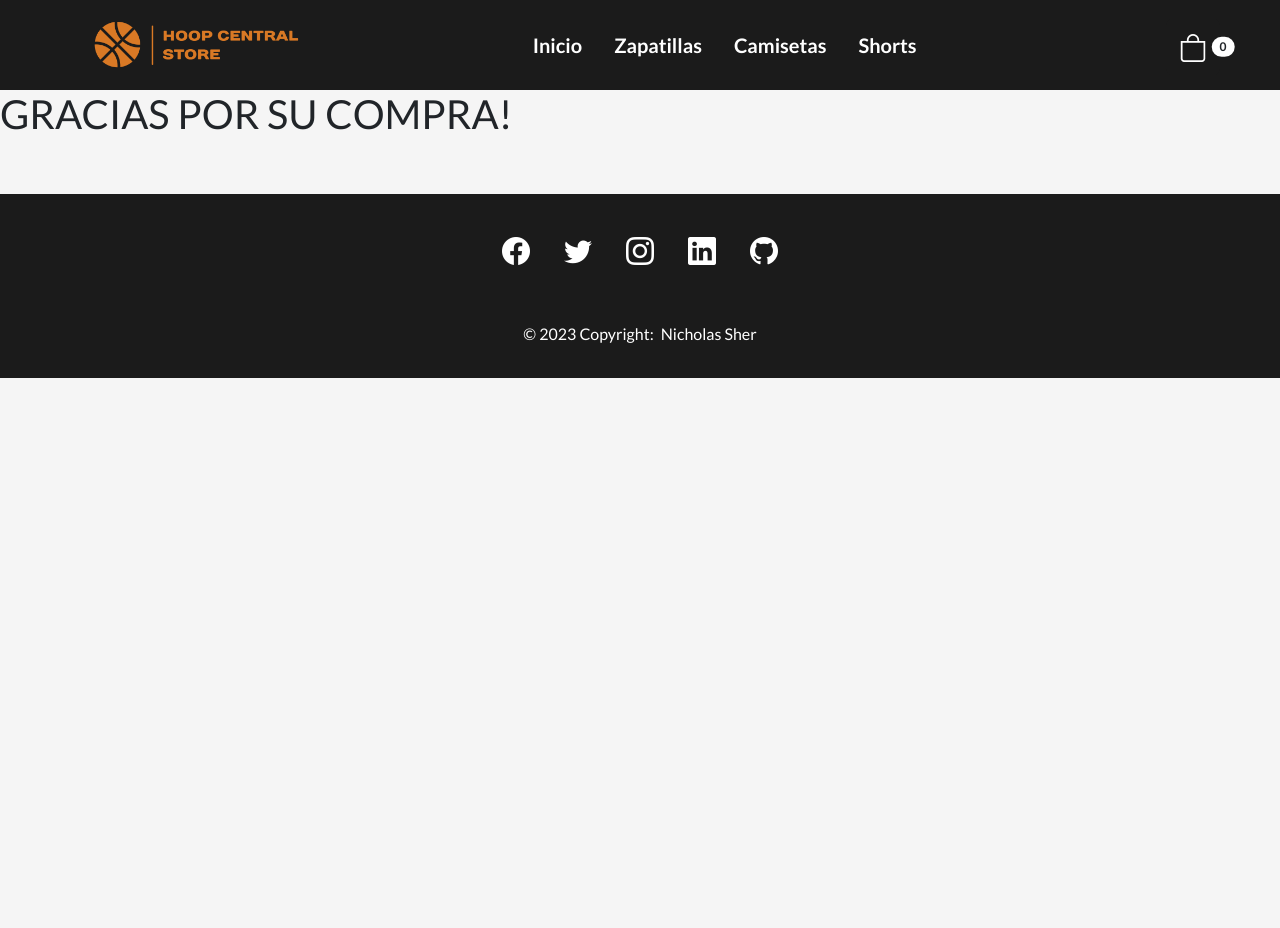
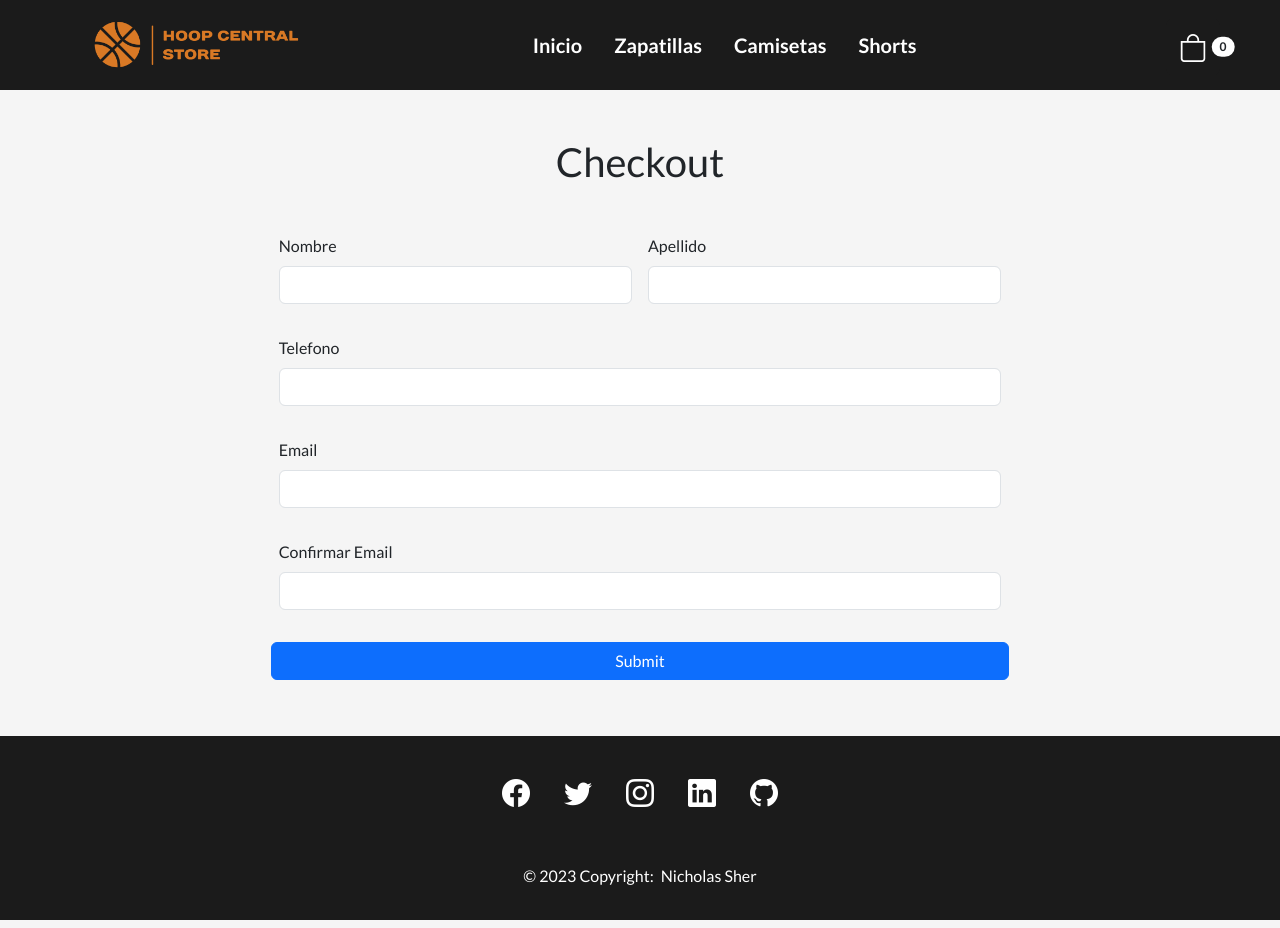
Before and after one commit to nicossher/tienda-ecommerce, a React (Create React App) app: page /checkout in a window 1280 px wide. Before the commit the page ends 800 px from the top, so only its background shows below. Built offline with nearby package versions, Linux system fonts and the light colour scheme.

Commit message:
Entrega final Sher

```diff
--- a/src/App.css
+++ b/src/App.css
@@ -162,6 +162,10 @@ Footer {
   min-height: 60vh;
 }
 
+.errorDiv {
+  height: 59vh;
+}
+
 /* // X-Large devices (large desktops, 1200px and up) */
 @media (min-width: 1200px) {
   .navbar-collapse li:hover {
--- a/src/App.js
+++ b/src/App.js
@@ -5,6 +5,7 @@ import ItemDetailContainer from "./views/ItemDetailContainer";
 import { BrowserRouter, Routes, Route } from "react-router-dom";
 import { CartProvider } from "./context/CartContext";
 import CartView from "./views/cartView";
+import CheckoutView from "./views/checkout";
 
 function App() {
   return (
@@ -29,12 +30,17 @@ function App() {
                 element={<ItemDetailContainer />}
               />
               <Route exact path='/cart' element={<CartView />} />
+              <Route exact path='/checkout' element={<CheckoutView />} />
               <Route
-                exact
-                path='/checkout'
-                element={<h1>GRACIAS POR SU COMPRA!</h1>}
+                path='*'
+                element={
+                  <div className='errorDiv'>
+                    <h1 className='d-flex container m-5'>
+                      ERROR: NO EXISTE LA RUTA
+                    </h1>
+                  </div>
+                }
               />
-              <Route path='*' element={<h1>NO EXISTE LA RUTA</h1>} />
             </Routes>
           </Layout>
         </CartProvider>
--- /dev/null
+++ b/src/components/checkout/checkoutForm.js
@@ -0,0 +1,120 @@
+import { useState } from "react";
+
+function CheckoutForm({ onConfirm }) {
+  const [name, setName] = useState("");
+  const [lastName, setLastName] = useState("");
+  const [phone, setPhone] = useState("");
+  const [email, setEmail] = useState("");
+  const [confirmEmail, setConfirmEmail] = useState("");
+
+  const handleSubmit = (e) => {
+    e.preventDefault();
+
+    if (email === confirmEmail) {
+      const userData = {
+        name,
+        lastName,
+        phone,
+        email,
+      };
+
+      if (Object.keys(userData).some((key) => userData[key] === "")) {
+        alert("Complete todos los campos");
+      } else {
+        onConfirm(userData);
+      }
+    } else {
+      console.log("mails no coinciden");
+    }
+  };
+
+  return (
+    <div className='container mt-5'>
+      <form
+        className='row g-3 needs-validation'
+        noValidate
+        onSubmit={handleSubmit}
+      >
+        <div className='col-md-4 mb-3 offset-md-2'>
+          <label for='inputName' className='form-label'>
+            Nombre
+          </label>
+          <input
+            type='text'
+            name='formName'
+            className='form-control'
+            required
+            value={name}
+            onChange={(e) => setName(e.target.value)}
+          />
+          <div className='invalid-feedback'>Es necesario poner el nombre.</div>
+        </div>
+
+        <div className='col-md-4 mb-3 needs-validation'>
+          <label for='inputLastName' className='form-label'>
+            Apellido
+          </label>
+          <input
+            type='text'
+            name='formLastName'
+            className='form-control'
+            value={lastName}
+            required
+            onChange={(e) => setLastName(e.target.value)}
+          />
+          <div className='invalid-feedback'>
+            Es necesario poner los apellidos.
+          </div>
+        </div>
+        <div className='col-md-8 mb-3 needs-validation offset-md-2'>
+          <label for='inputNumber' className='form-label'>
+            Telefono
+          </label>
+          <input
+            type='text'
+            name='formNumber'
+            className='form-control'
+            value={phone}
+            required
+            onChange={(e) => setPhone(e.target.value)}
+          />
+          <div className='invalid-feedback'>
+            Es necesario poner el numero de telefono.
+          </div>
+        </div>
+        <div className='col-md-8 mb-3 needs-validation offset-md-2'>
+          <label for='inputEmail' className='form-label'>
+            Email
+          </label>
+          <input
+            type='text'
+            name='formEmail'
+            className='form-control'
+            value={email}
+            required
+            onChange={(e) => setEmail(e.target.value)}
+          />
+          <div className='invalid-feedback'>Es necesario poner el mail.</div>
+        </div>
+        <div className='col-md-8 mb-3 needs-validation offset-md-2'>
+          <label for='inputConfirmEmail' className='form-label'>
+            Confirmar Email
+          </label>
+          <input
+            type='text'
+            name='formConfirmEmail'
+            className='form-control'
+            value={confirmEmail}
+            required
+            onChange={(e) => setConfirmEmail(e.target.value)}
+          />
+        </div>
+        <button type='submit' className='btn btn-primary col-md-8 offset-md-2'>
+          Submit
+        </button>
+      </form>
+    </div>
+  );
+}
+
+export default CheckoutForm;
--- a/src/components/loadSpinner/LoadSpinner.js
+++ b/src/components/loadSpinner/LoadSpinner.js
@@ -1,9 +1,9 @@
 import Spinner from "react-bootstrap/Spinner";
 
-function LoadSpinner() {
+function LoadSpinner({ text }) {
   return (
     <div className='d-flex spinner justify-content-center m-auto'>
-      <h1>Loading... </h1>
+      <h1>{text} </h1>
       <Spinner animation='border' />;
     </div>
   );
--- a/src/context/CartContext.js
+++ b/src/context/CartContext.js
@@ -8,8 +8,6 @@ export const CartProvider = ({ children }) => {
   const [cart, setCart] = useState([]);
   const [totalPrice, setTotalPrice] = useState(0);
   const [totalQuantity, setTotalQuantity] = useState(0);
-
-  console.log(cart);
 
   const isInCart = (itemId) => {
     return cart.some((product) => product.id === itemId);
--- a/src/hooks/useItemById.js
+++ b/src/hooks/useItemById.js
@@ -10,7 +10,9 @@ export const useItemById = (itemId) => {
     const biciRef = doc(db, "items", itemId);
     getDoc(biciRef)
       .then((snapshot) => {
-        setProduct({ id: snapshot.id, ...snapshot.data() });
+        if (snapshot.data()) {
+          setProduct({ id: snapshot.id, ...snapshot.data() });
+        }
       })
       .finally(() => {
         setLoading(false);
--- a/src/hooks/useProductList.js
+++ b/src/hooks/useProductList.js
@@ -10,6 +10,7 @@ export const useProductList = () => {
   const { categoryId } = useParams();
 
   useEffect(() => {
+    setProducts([]);
     setLoading(true);
 
     const itemsCollection = categoryId
--- a/src/views/ItemDetailContainer.js
+++ b/src/views/ItemDetailContainer.js
@@ -8,14 +8,16 @@ function ItemDetailContainer() {
   const { product, loading } = useItemById(itemId);
 
   if (loading) {
-    return <LoadSpinner />;
+    return <LoadSpinner text='Loading...' />;
   }
 
   if (!product) {
     return (
-      <h1 className='d-flex container m-5'>
-        ERROR 404! "PRODUCTO NO ENCONTRADO"
-      </h1>
+      <div className='errorDiv'>
+        <h1 className='d-flex container m-5'>
+          ERROR 404! "PRODUCTO NO ENCONTRADO"
+        </h1>
+      </div>
     );
   }
 
--- a/src/views/ItemListConteiner.js
+++ b/src/views/ItemListConteiner.js
@@ -8,7 +8,7 @@ function ItemListContainer({ greeting }) {
   return (
     <div>
       {loading ? (
-        <LoadSpinner />
+        <LoadSpinner text='Loading...' />
       ) : (
         <h1 className='text-center mt-5'>{greeting}</h1>
       )}
--- /dev/null
+++ b/src/views/checkout.js
@@ -0,0 +1,101 @@
+import { useContext, useState } from "react";
+import CheckoutForm from "../components/checkout/checkoutForm";
+import { CartContext } from "../context/CartContext";
+import {
+  Timestamp,
+  addDoc,
+  collection,
+  documentId,
+  getDocs,
+  query,
+  where,
+  writeBatch,
+} from "firebase/firestore";
+import LoadSpinner from "../components/loadSpinner/LoadSpinner";
+import { db } from "../index";
+
+function CheckoutView() {
+  const [loading, setLoading] = useState(false);
+  const [orderId, setOrderId] = useState("");
+
+  const { cart, totalPrice, clearCart } = useContext(CartContext);
+
+  const createOrder = async ({ name, phone, email }) => {
+    setLoading(true);
+
+    try {
+      const objOrder = {
+        buyer: {
+          name: name,
+          phone: phone,
+          email: email,
+        },
+        items: cart,
+        total: totalPrice,
+        date: Timestamp.fromDate(new Date()),
+      };
+
+      const batch = writeBatch(db);
+
+      const outOfStock = [];
+
+      const ids = cart.map((prod) => prod.id);
+
+      const productsRef = collection(db, "items");
+
+      const productsAddFromFirebase = await getDocs(
+        query(productsRef, where(documentId(), "in", ids))
+      );
+
+      const { docs } = productsAddFromFirebase;
+
+      docs.forEach((doc) => {
+        const dataDoc = doc.data();
+        const dataStock = dataDoc.stock;
+
+        const productAddedToCart = cart.find((prod) => prod.id === doc.id);
+        const prodQuantity = productAddedToCart?.quantity;
+
+        if (dataStock >= prodQuantity) {
+          batch.update(doc.ref, { stock: dataStock - prodQuantity });
+        } else {
+          outOfStock.push({ id: doc.id, ...dataDoc });
+        }
+      });
+
+      if (outOfStock.length === 0) {
+        await batch.commit();
+
+        const orderRef = collection(db, "orders");
+
+        const orderAdded = await addDoc(orderRef, objOrder);
+
+        setOrderId(orderAdded.id);
+        clearCart();
+      } else {
+        console.error("hay productos que estan fuera de stock");
+      }
+    } catch (error) {
+      console.log(error);
+    } finally {
+      setLoading(false);
+    }
+  };
+
+  if (loading) {
+    return <LoadSpinner text='La orden se esta creando...' />;
+  }
+
+  if (orderId) {
+    return <h1>El id de su order es: {orderId}</h1>;
+  }
+
+  return (
+    <div className='mx-auto container mt-5 '>
+      <h1 className='text-center'>Checkout</h1>
+      <CheckoutForm onConfirm={createOrder} />
+    </div>
+  );
+}
+
+export default CheckoutView;
```
Also changed, not shown: src/components/itemDetailConteiner/BtnCarrito.js (+21 -0 lines).
